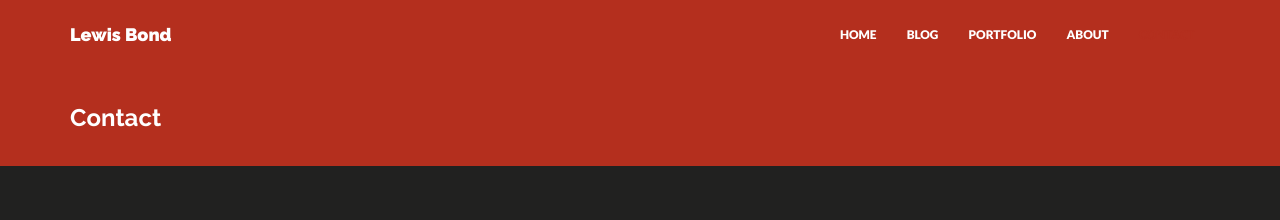
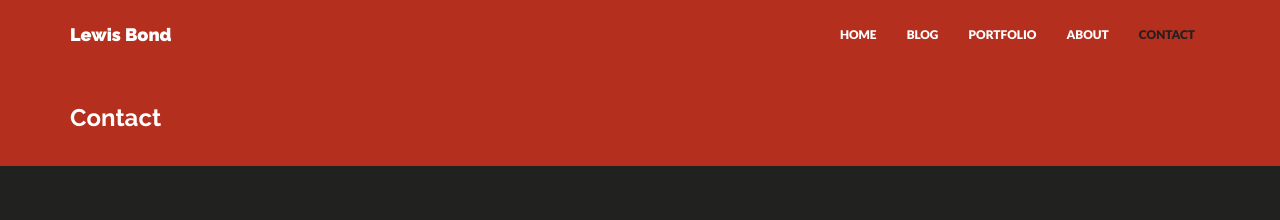
Before and after one commit to lbondi7/lbondi7.github.io, a Jekyll site: the page built from contact.html, in a window 1280 px wide. Shown: the top 220 px of the page. Built offline with Jekyll 4.4.1, drawn with Linux system fonts in a browser that asks for light colours; nearby versions of some CDN libraries.

Commit message:
Update main.css

```diff
--- a/_includes/css/main.css
+++ b/_includes/css/main.css
@@ -22,7 +22,7 @@
 	}
 
 body {
-	background: #212120;
+	background: {{ site.colors.body}};
 	margin: 0;
 	height: 100%;
 	color: #F7ECEA;
@@ -119,11 +119,11 @@
 }
 
 .navbar-default .navbar-nav > li > a:hover {
-	color: {{ site.colors.primary }};
+	color: {{ site.colors.body}};
 }
 
 .navbar-default .navbar-nav > .active > a, .navbar-default .navbar-nav > .active > a:hover, .navbar-default .navbar-nav > .active > a:focus {
-	color: {{ site.colors.primary }};
+	color: {{ site.colors.body}};
 	background-color: transparent;
 }
 
```
